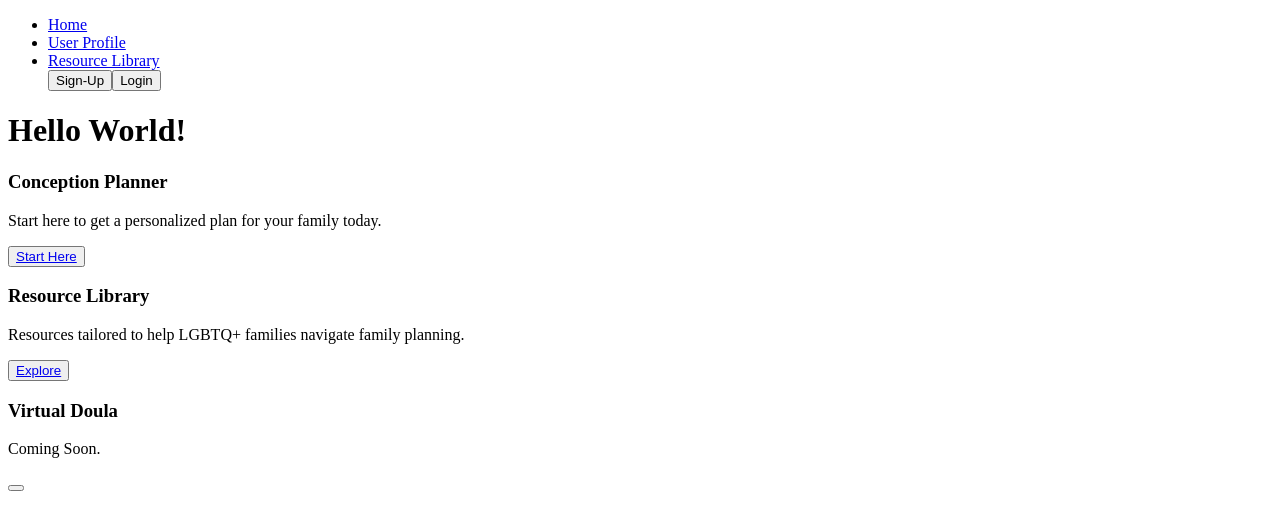
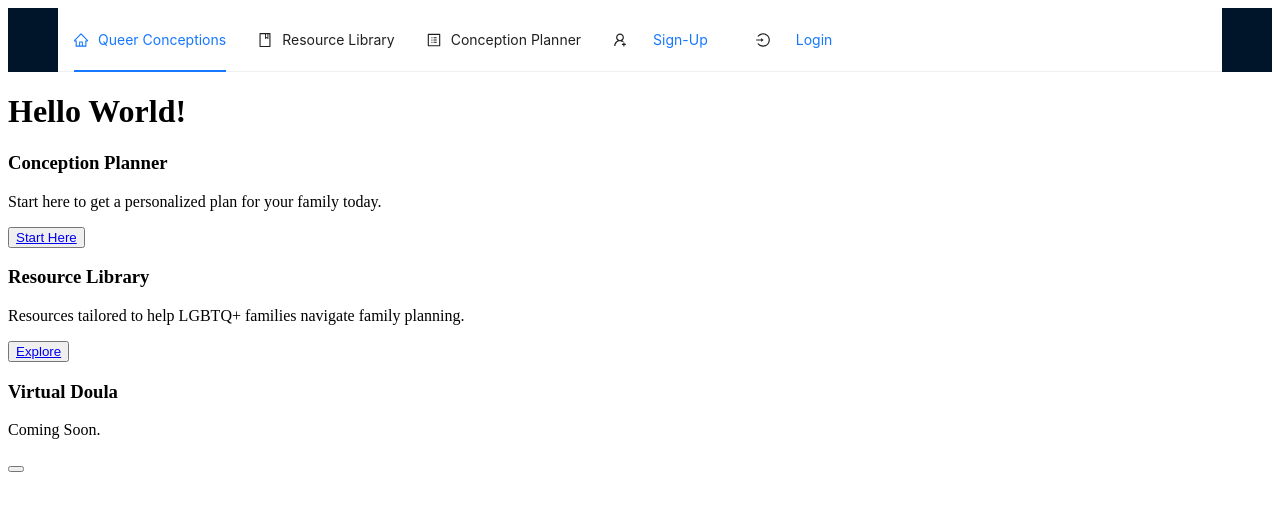
Before and after one commit to MBHunter88/queer_conceptions, a React (Vite) app in the folder client/: page / in a window 1280 px wide. Shown: the top 530 px of the page. Built offline with nearby package versions, Linux system fonts and the light colour scheme.

Commit message:
add mvp functionality for navbar, add notification upon user logout

```diff
--- a/client/src/components/NavBar.jsx
+++ b/client/src/components/NavBar.jsx
@@ -4,43 +4,76 @@ import LoginModal from './LoginModal';
 import { useUser } from '../context/UserContext';
 import SignUpModal from './SignUpModal';
 import { useModal } from '../context/ModalContext'
+import { Layout, Menu, Button, Avatar, Space } from 'antd';
+import {
+  UserOutlined,
+  HomeOutlined,
+  BookOutlined,
+  LoginOutlined,
+  LogoutOutlined,
+  UserAddOutlined,
+  ProfileOutlined
+} from '@ant-design/icons';
 
-//TODO: basic styling
-
+const { Header } = Layout;
 
 const Navbar = () => {
-    const { user, logout } = useUser();
-    const { openSignUpModal, openLoginModal, isSignUpModalOpen, isLoginModalOpen } = useModal();
+  const { user, logout } = useUser();
+    const { openSignUpModal, openLoginModal, isSignUpModalOpen, isLoginModalOpen} = useModal();
+
   return (
-    <nav className={'landing-page'}>
-      <ul>
-        <li>
-          <Link to="/">Home</Link>
-        </li>
-        <li>
-          <Link to="/profile">User Profile</Link>
-        </li>
-        <li >
+    <>
+    <Header className="navbar">
+      {/* Logo image can go here */}
+      <Menu  mode="horizontal" defaultSelectedKeys={['home']} style={{ lineHeight: '64px' }}>
+        <Menu.Item key="home" icon={<HomeOutlined />}>
+        <Link to="/">
+          Queer Conceptions
+        </Link>
+        </Menu.Item>
+        <Menu.Item key="resources" icon={<BookOutlined />}>
           <Link to="/resources">Resource Library</Link>
-        </li>
-        <div>
-
+        </Menu.Item>
+        <Menu.Item key='conception-planner' icon={<ProfileOutlined />}>
+          <Link to="/planner">Conception Planner</Link>
+        </Menu.Item>
         {user ? (
           <>
-            <span>Welcome, {user.name}</span>
-            <button onClick={logout}>Logout</button>
+            <Menu.Item key="profile" icon={<UserOutlined />}>
+              <Link to="/profile">Profile</Link>
+            </Menu.Item>
+            <Menu.Item key="logout" icon={<LogoutOutlined />}>
+              <Button type="link" onClick={logout} >
+                Logout
+              </Button>
+            </Menu.Item>
+            <Menu.Item key="welcome" disabled style={{ cursor: 'default' }}>
+              <Space>
+                <Avatar>{user.name[0]}</Avatar>
+                Welcome, {user.name}!
+              </Space>
+            </Menu.Item>
           </>
         ) : (
           <>
-            <button onClick={openSignUpModal}>Sign-Up</button>
-            <button onClick={openLoginModal}>Login</button>
+            <Menu.Item key="signup" icon={<UserAddOutlined />}>
+              <Button type="link" onClick={openSignUpModal}>
+                Sign-Up
+              </Button>
+            </Menu.Item>
+            <Menu.Item key="login" icon={<LoginOutlined />}>
+              <Button type="link" onClick={openLoginModal} >
+                Login
+              </Button>
+            </Menu.Item>
           </>
         )}
-      </div>
-      </ul>
-      {isSignUpModalOpen && <SignUpModal />}
-      {isLoginModalOpen && <LoginModal />}
-    </nav>
+      </Menu>
+    </Header>
+
+    {isSignUpModalOpen && <SignUpModal />}
+    {isLoginModalOpen && <LoginModal />}
+  </>
   );
 };
 
--- a/client/src/context/UserContext.jsx
+++ b/client/src/context/UserContext.jsx
@@ -15,7 +15,10 @@ export const UserProvider = ({ children }) => {
 
   // Log out the current user
   const logout = () => {
+    const confirmed = window.confirm('Are you sure you want to log out?');
+    if (confirmed) {
     setUser(null);
+  }
   };
 
   return (
```
